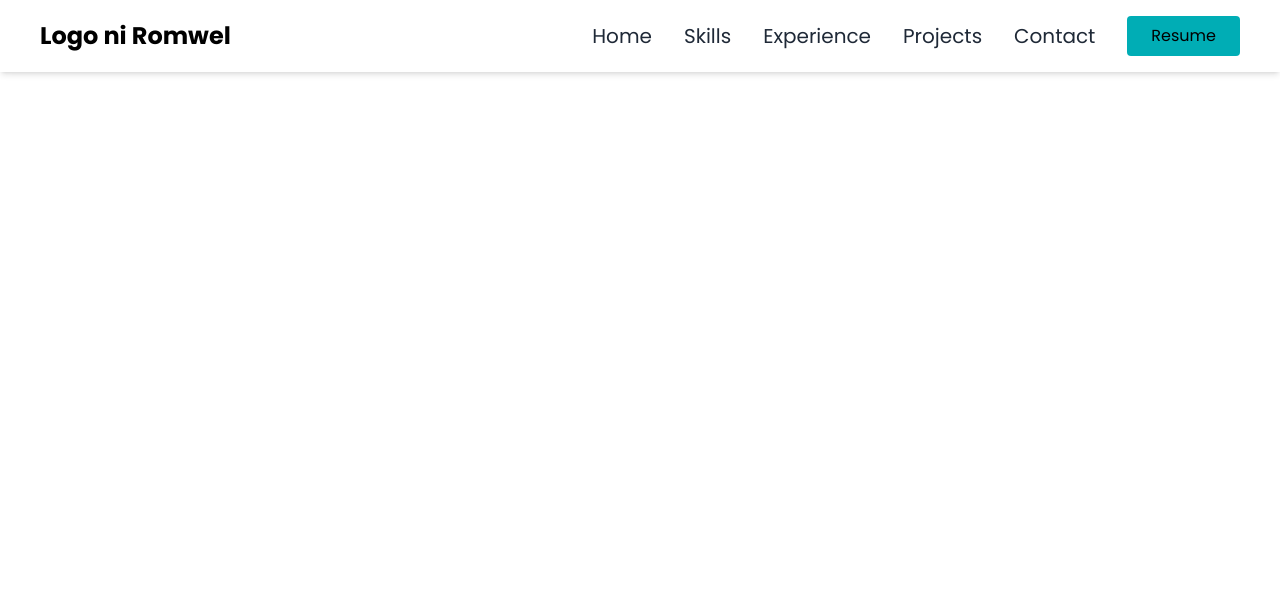
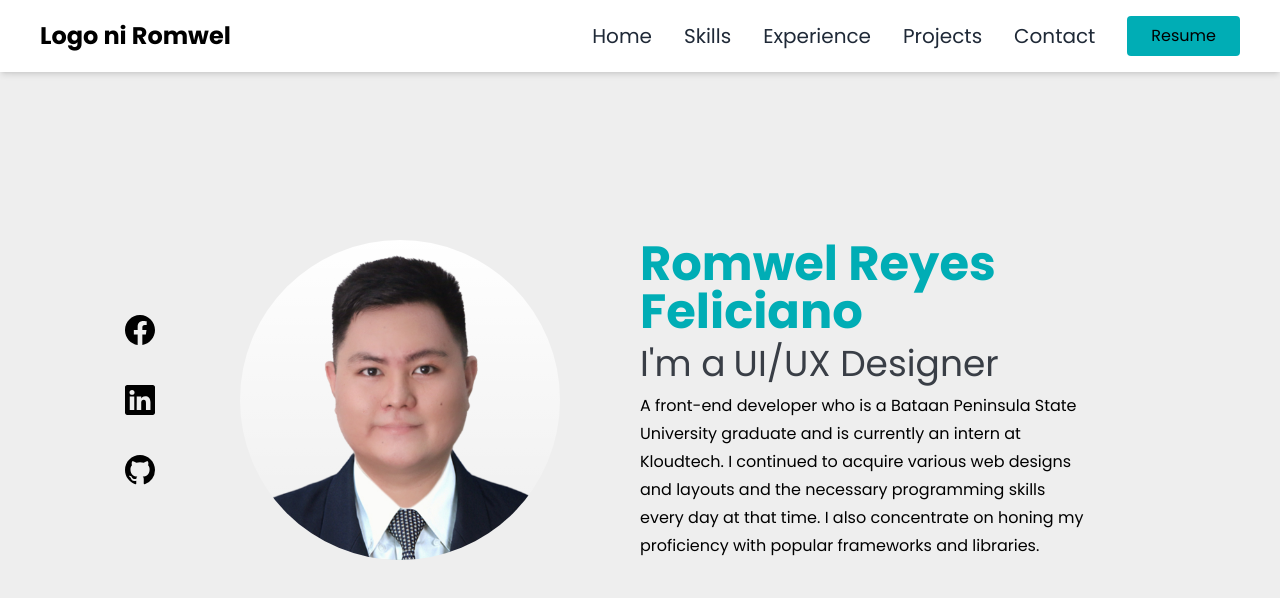
Before and after one commit to RomwelFeliciano/react-portfolio, a React (Vite) app: page / in a window 1280 px wide. Shown: the top 598 px of the page. Built offline with nearby package versions, Linux system fonts and the light colour scheme.

Commit message:
Home Section Done

```diff
--- a/src/App.jsx
+++ b/src/App.jsx
@@ -1,11 +1,14 @@
 import React from "react";
 import Nav from "./components/Nav";
+import Home from "./components/Home";
 
 const App = () => {
   return (
     <div className="bg-body font-poppins">
       <Nav />
-      <main className=""></main>
+      <main className="">
+        <Home />
+      </main>
     </div>
   );
 };
--- /dev/null
+++ b/src/components/Home.jsx
@@ -0,0 +1,57 @@
+import React from "react";
+import { TypeAnimation } from "react-type-animation";
+import { BsFacebook, BsLinkedin, BsGithub } from "react-icons/bs";
+
+const Home = () => {
+  const profile = {
+    name: "Romwel Reyes Feliciano",
+    description:
+      "A front-end developer who is a Bataan Peninsula State University graduate and is currently an intern at Kloudtech. I continued to acquire various web designs and layouts and the necessary programming skills every day at that time. I also concentrate on honing my proficiency with popular frameworks and libraries.",
+  };
+
+  return (
+    <>
+      <div className="w-full min-h-screen items-center grid grid-rows-1 grid-cols-1 lg:grid-cols-[10%_40%_50%] px-10">
+        <div className="w-[200px] flex flex-col gap-10 text-3xl justify-center items-center">
+          <a href="#FB" target="_blank">
+            <BsFacebook className="cursor-pointer hover:text-[#4267B2] hover:scale-125 duration-300" />
+          </a>
+          <a href="#LI" target="_blank">
+            <BsLinkedin className="cursor-pointer hover:text-[#0077B5] hover:scale-125 duration-300" />
+          </a>
+
+          <a href="#GH" target="_blank">
+            <BsGithub className="cursor-pointer hover:text-[#1D1D1D] hover:scale-125 duration-300" />
+          </a>
+        </div>
+        <div className="lg:mt-0 mt-24 relative mx-auto bg-gradient-to-b from-[#ffffff] rounded-full md:w-80 md:h-80 w-72 h-72 overflow-hidden">
+          <img className="relative object-cover" src="./profile.png" alt="" />
+        </div>
+        <div className="xl:w-100 xl:w-3/4 md:text-left text-center">
+          <h2 className="md:text-5xl text-4xl font-bold text-main lg:pt-0 pt-5">
+            {profile.name}
+          </h2>
+          <h3 className="typed flex md:justify-start justify-center text-2xl gap-2 font-normal text-second md:text-4xl pt-2">
+            I'm a
+            <TypeAnimation
+              sequence={[
+                "Web Developer",
+                2000,
+                "UI/UX Designer",
+                2000,
+                "Gamer",
+                2000,
+              ]}
+              wrapper="div"
+              cursor={false}
+              repeat={Infinity}
+            />
+          </h3>
+          <p className="font-normal leading-7 pt-2">{profile.description}</p>
+        </div>
+      </div>
+    </>
+  );
+};
+
+export default Home;
--- a/src/components/Nav.jsx
+++ b/src/components/Nav.jsx
@@ -15,7 +15,7 @@ const Nav = () => {
   let [open, setOpen] = useState(false);
 
   return (
-    <div className="shadow-md w-full fixed top-0 left-0">
+    <div className="shadow-md w-full fixed top-0 left-0 z-10">
       <div className="md:flex items-center justify-between bg-white py-4 md:px-10 px-7">
         <div className="font-bold text-2xl cursor-pointer flex justify-between items-center">
           <span>Logo ni Romwel</span>
```
Also changed, not shown: public/profile.png (added).
